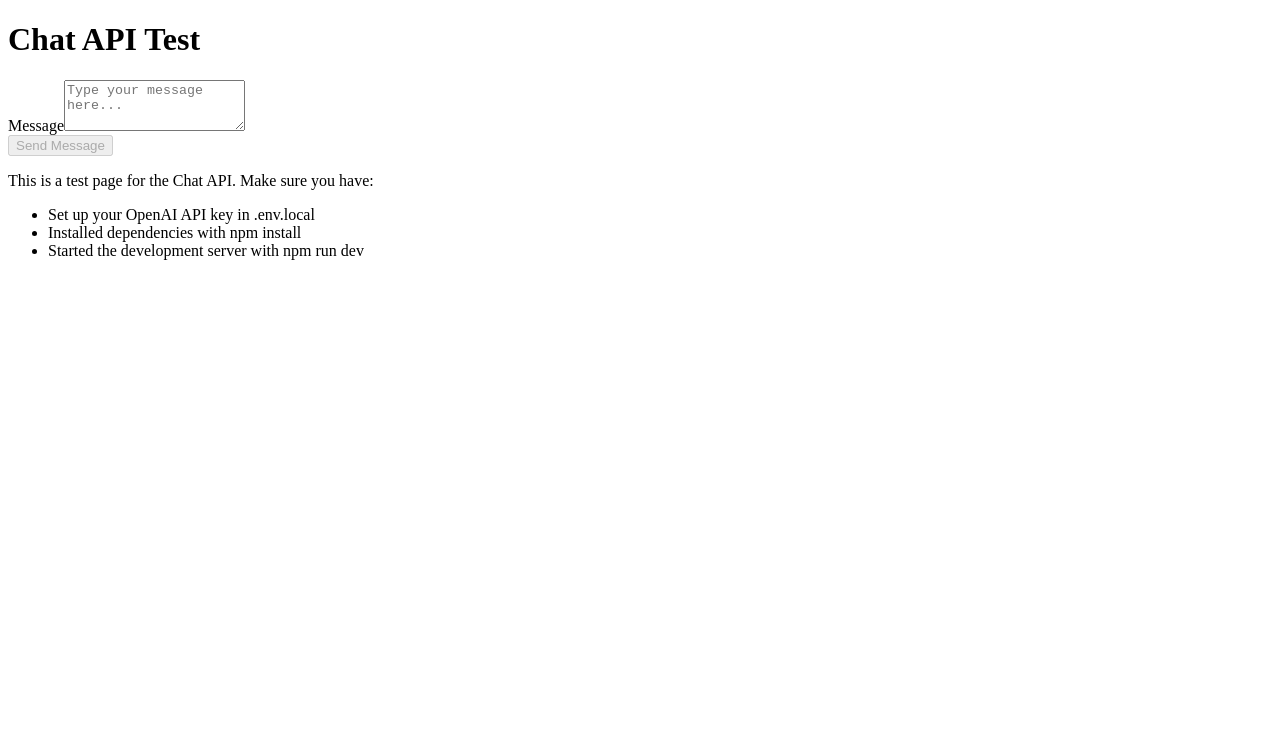
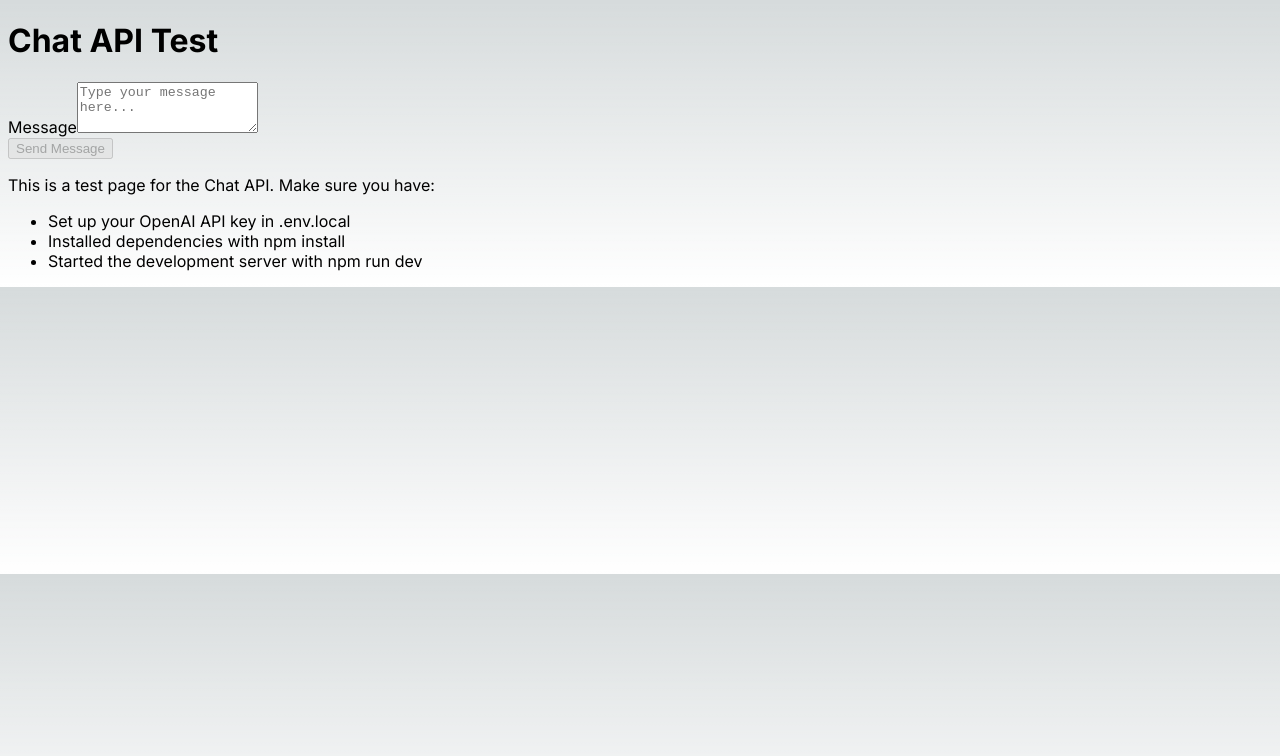
Before and after one commit to caprisebrock/my-portfolio-Mac, a Next.js app: page / in a window 1280 px wide. Shown: the top 756 px of the page. Built offline with nearby package versions, Linux system fonts and the light colour scheme.

Commit message:
Fix layout and add contact page with proper Next.js structure

```diff
--- /dev/null
+++ b/app/globals.css
@@ -0,0 +1,45 @@
+@tailwind base;
+@tailwind components;
+@tailwind utilities;
+
+:root {
+  --foreground-rgb: 0, 0, 0;
+  --background-start-rgb: 214, 219, 220;
+  --background-end-rgb: 255, 255, 255;
+}
+
+@media (prefers-color-scheme: dark) {
+  :root {
+    --foreground-rgb: 255, 255, 255;
+    --background-start-rgb: 0, 0, 0;
+    --background-end-rgb: 0, 0, 0;
+  }
+}
+
+body {
+  color: rgb(var(--foreground-rgb));
+  background: linear-gradient(
+      to bottom,
+      transparent,
+      rgb(var(--background-end-rgb))
+    )
+    rgb(var(--background-start-rgb));
+}
+
+/* Custom scrollbar for chat messages */
+#chat-messages::-webkit-scrollbar {
+  width: 6px;
+}
+
+#chat-messages::-webkit-scrollbar-track {
+  background: #1a1a1a;
+}
+
+#chat-messages::-webkit-scrollbar-thumb {
+  background: #333333;
+  border-radius: 3px;
+}
+
+#chat-messages::-webkit-scrollbar-thumb:hover {
+  background: #555555;
+}
--- /dev/null
+++ b/app/layout.tsx
@@ -0,0 +1,24 @@
+import type { Metadata } from 'next'
+import { Inter } from 'next/font/google'
+import './globals.css'
+
+const inter = Inter({ subsets: ['latin'] })
+
+export const metadata: Metadata = {
+  title: 'Caprise Brock - Portfolio',
+  description: 'Freelance web developer specializing in HTML, CSS, and responsive design',
+}
+
+export default function RootLayout({
+  children,
+}: {
+  children: React.ReactNode
+}) {
+  return (
+    <html lang="en">
+      <body className={inter.className}>
+        {children}
+      </body>
+    </html>
+  )
+}
--- a/next.config.js
+++ b/next.config.js
@@ -1,8 +1,6 @@
 /** @type {import('next').NextConfig} */
 const nextConfig = {
-  experimental: {
-    appDir: true,
-  },
+  // App Router is now stable in Next.js 14, no experimental flags needed
 }
 
 module.exports = nextConfig
```
Also changed, not shown: app/contact/layout.tsx (added, +13 -0 lines).
